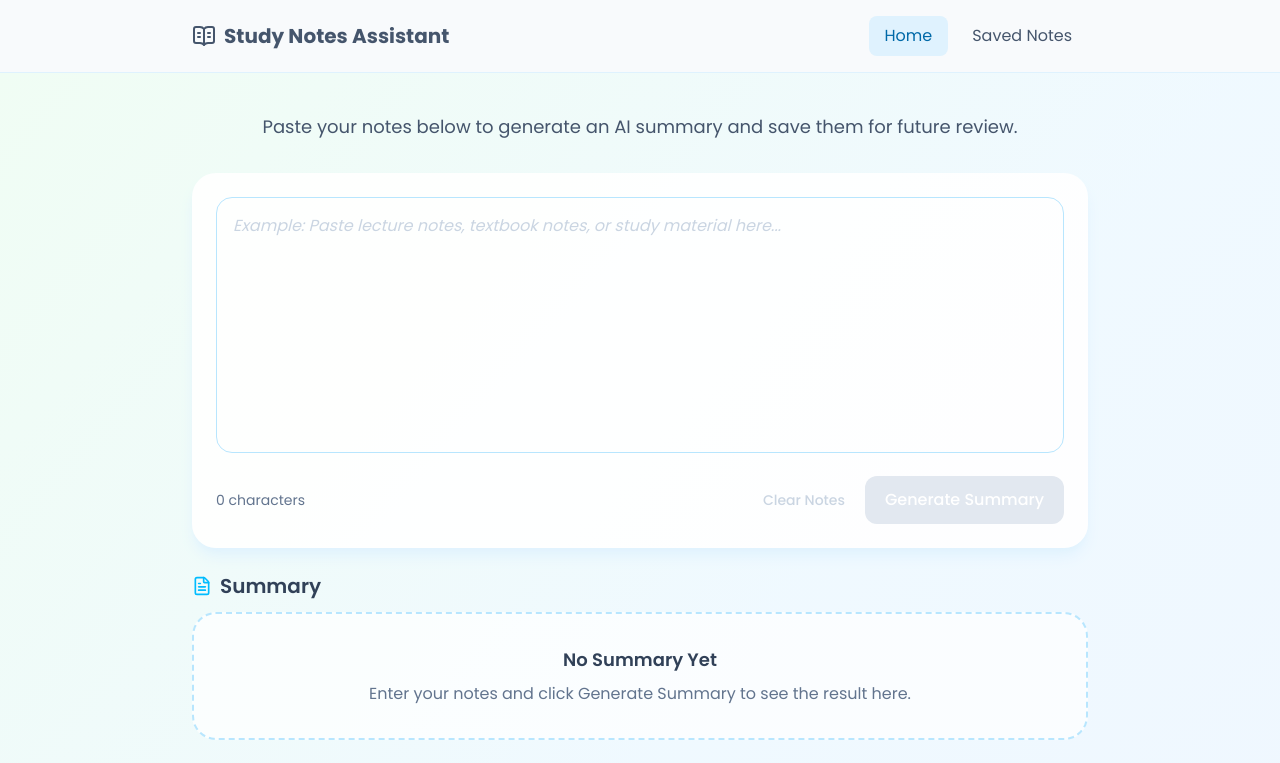
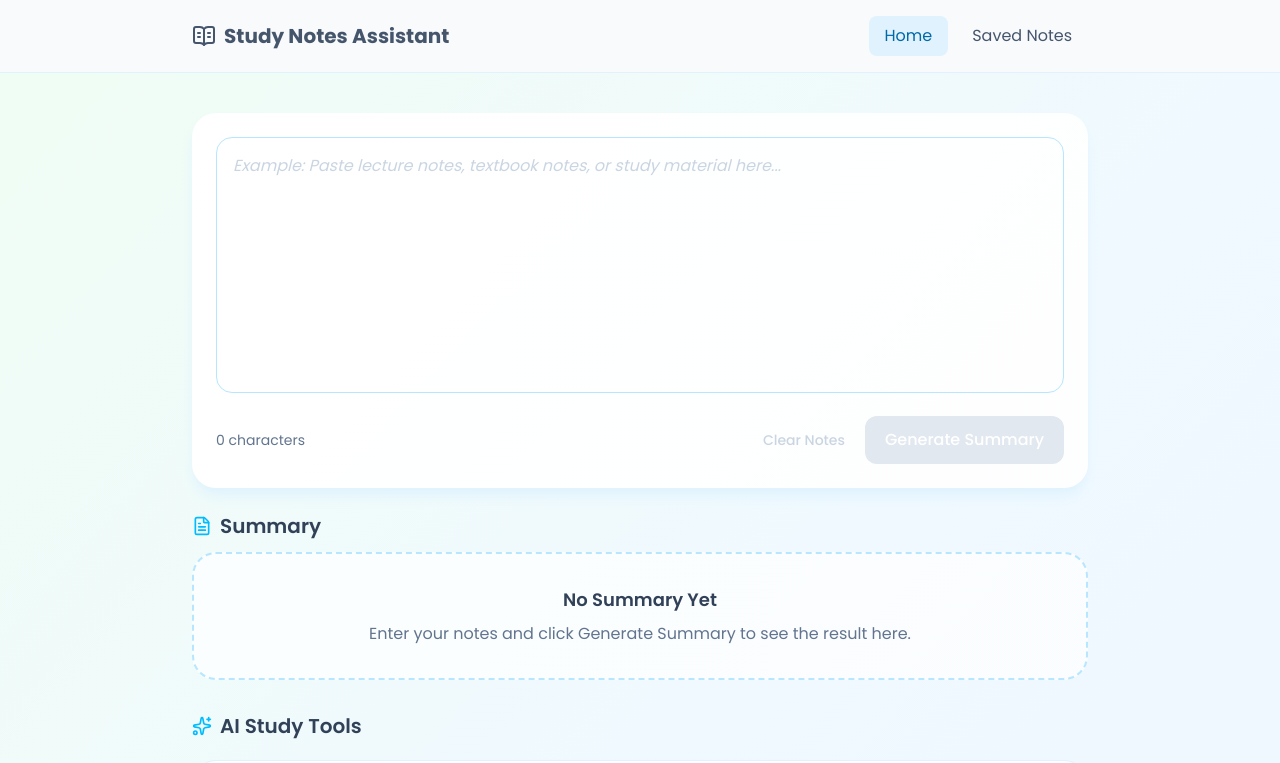
Before and after one commit to afkmary/StudyNotesAssistant, a Next.js app: page / in a window 1280 px wide. Shown: the top 763 px of the page. Built offline with nearby package versions, Linux system fonts and the light colour scheme.

Commit message:
minor changes

```diff
--- a/app/page.js
+++ b/app/page.js
@@ -73,13 +73,6 @@ export default function Home() {
   return (
     <main className="min-h-screen bg-linear-to-br from-green-50 via-sky-50 to-blue-50 px-6 py-10">
       <section className="mx-auto max-w-4xl">
-        <div className="mb-8 text-center">
-          <p className="text-lg text-slate-600">
-            Paste your notes below to generate an AI summary and save them for
-            future review.
-          </p>
-        </div>
-
         <NoteInput
           notes={notes}
           setNotes={setNotes}
```
